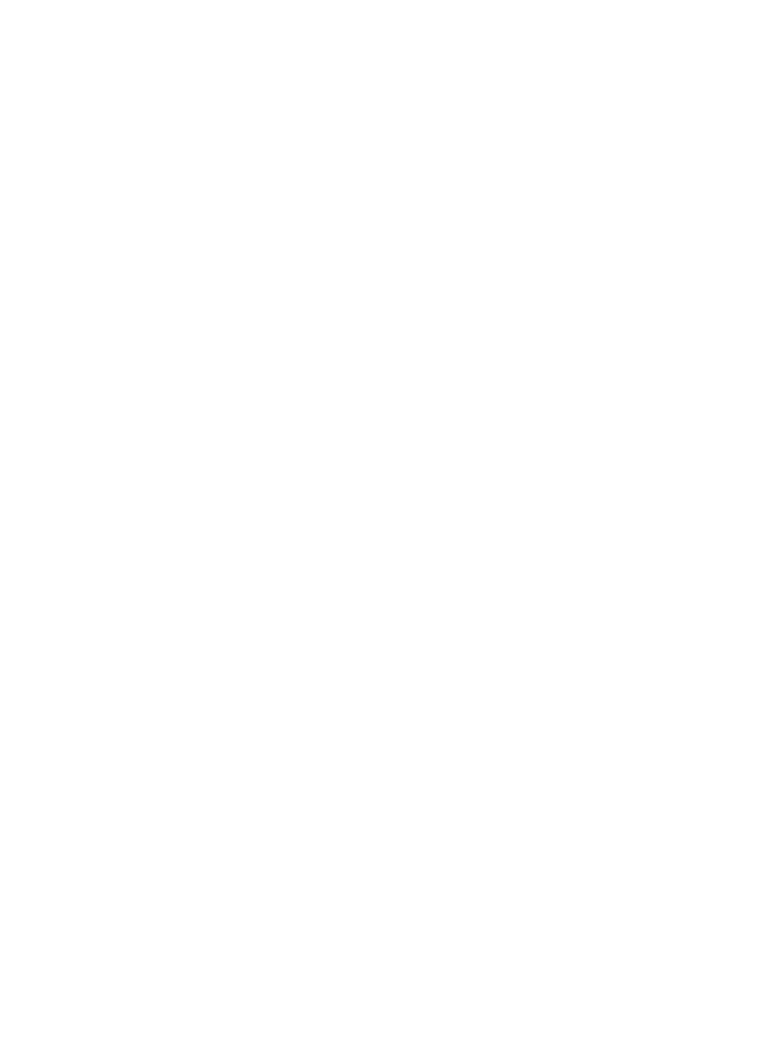
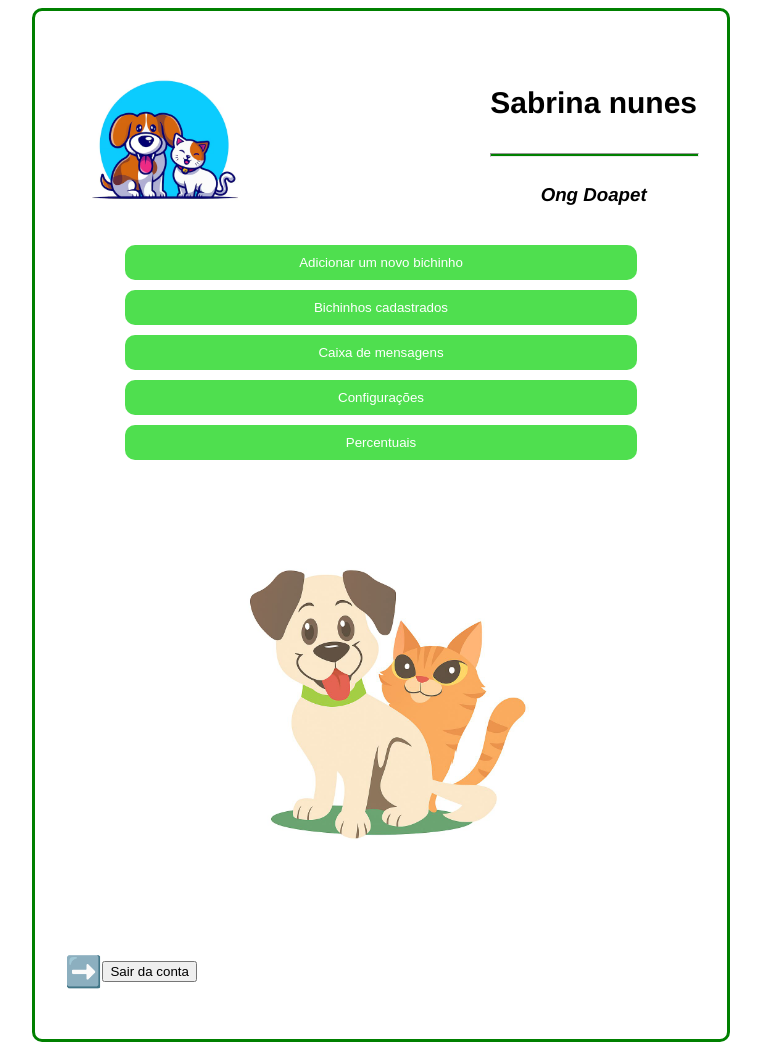
Before and after one commit to tetomelo/DoaPet, a plain HTML site: page ong-pet-andreia/index.html in a window 1280 px wide. Shown: the whole page, without its empty margins (259-1020 px from the left). Before the commit the page ends 800 px from the top, so only its background shows below. Drawn offline with Linux system fonts and the light colour scheme.

Commit message:
ong-pet-Andreia feito

```diff
--- a/ong-pet-andreia/index.html
+++ b/ong-pet-andreia/index.html
@@ -1,24 +1,53 @@
 <!DOCTYPE html>
-<html lang="en">
+<html lang="pt-br">
+
 <head>
     <meta charset="UTF-8">
+    <meta name="viewport" content="width=device-width, initial-scale=1.0">
     <link rel="stylesheet" href="style.css">
-    <meta name="viewport" content="width=device-width, initial-scale=1.0">
-    <title>Document</title>
+    <title>Ong Doapet</title>
 </head>
+
 <body>
-    <div class="container">
-        <div class="form">
-            <nav class="">
-                <div cless="formEsquerda">
-
-                </div>
-                <div class="formdireita">
-
-                </div>
-            </nav>
+    <div id="formLogin">
+        <nav>
+            <div class="imagem1">
+                <img src="cachorro-gato.jpg" width="200px" alt="Imagem da Mulher">
+            </div>
+            <div class="nome">
+                <h1>
+                    Sabrina nunes
+                </h1>
+                <hr>
+                <h3>Ong Doapet</h3>
+            </div>
+        </nav>
+        <div class="buttons">
+            <button>
+                Adicionar um novo bichinho
+            </button>
+            <button>
+                Bichinhos cadastrados
+            </button>
+            <button>
+                Caixa de mensagens
+            </button>
+            <button>
+                Configurações
+            </button>
+            <button>
+                Percentuais
+            </button>
+        </div>
+        <div class="imagem2">
+            <img src="dog-cat.jpg" width="50%" alt="">
+        </div>
+        <div class="logout">
+           <h1>➡️</h1> <button>Sair da conta</button>
         </div>
     </div>
+
     <script src="script.js"></script>
 </body>
+
 </html>
--- a/ong-pet-andreia/style.css
+++ b/ong-pet-andreia/style.css
@@ -0,0 +1,102 @@
+body{
+   font-family: 'Franklin Gothic Medium', 'Arial Narrow', Arial, sans-serif;
+}
+
+nav{
+    display: flex;
+    justify-content: space-between;
+    text-align: center;
+}
+
+.nome{
+    display: flex;
+    flex-direction: column;
+    justify-content: center;
+    align-items: center;
+}
+
+hr{
+    background-color: green;
+    height: 2px;
+    width: 100%;
+}
+
+h1{
+    font-size: 30px;
+}
+
+h3{
+    font-style: italic;
+}
+
+
+#formLogin{
+    border: 3px solid green;
+    border-radius: 10px;
+    padding: 30px;
+    width: 50%;
+}
+
+.buttons{
+    display: flex;
+    flex-direction: column;
+    justify-content: center;
+    align-items: center;
+    gap: 10px;
+}
+
+.buttons button{
+    min-width: 40vw;
+    background-color: rgb(79, 223, 79);
+    border: none;
+    border-radius: 10px;
+    padding: 10px;
+    color: white;
+    cursor: pointer;
+}
+
+.buttons button:hover{
+    transition: 0.5s;
+    background-color: rgb(55, 133, 55);
+}
+
+.imagem2{
+    display: flex;
+    flex-direction: column;
+    justify-content: center;
+    align-items: center;
+}
+
+body{
+    display: flex;
+    flex-direction: column;
+    justify-content: center;
+    align-items: center;
+    min-height: 100vh;
+}
+
+
+
+
+#button1{
+    width: 50%;
+    background-color: green;
+    border-color: green;
+    color: aliceblue;
+    font-size: 20px;
+    border: none;
+    /* text-align: center; */
+    inline-size: center;
+    font-family:'Trebuchet MS', 'Lucida Sans Unicode', 'Lucida Grande', 'Lucida Sans', Arial, sans-serif;
+    display: block;
+    margin: auto;
+    border-radius: 5px;
+    font-size: 120%;
+}
+
+.logout{
+    display: flex;
+    flex-direction: row;
+    justify-content: start;
+    align-items: center;
+}
```
Also changed, not shown: ong-pet-andreia/cachorro-gato.jpg (added), ong-pet-andreia/dog-cat.jpg (added).
